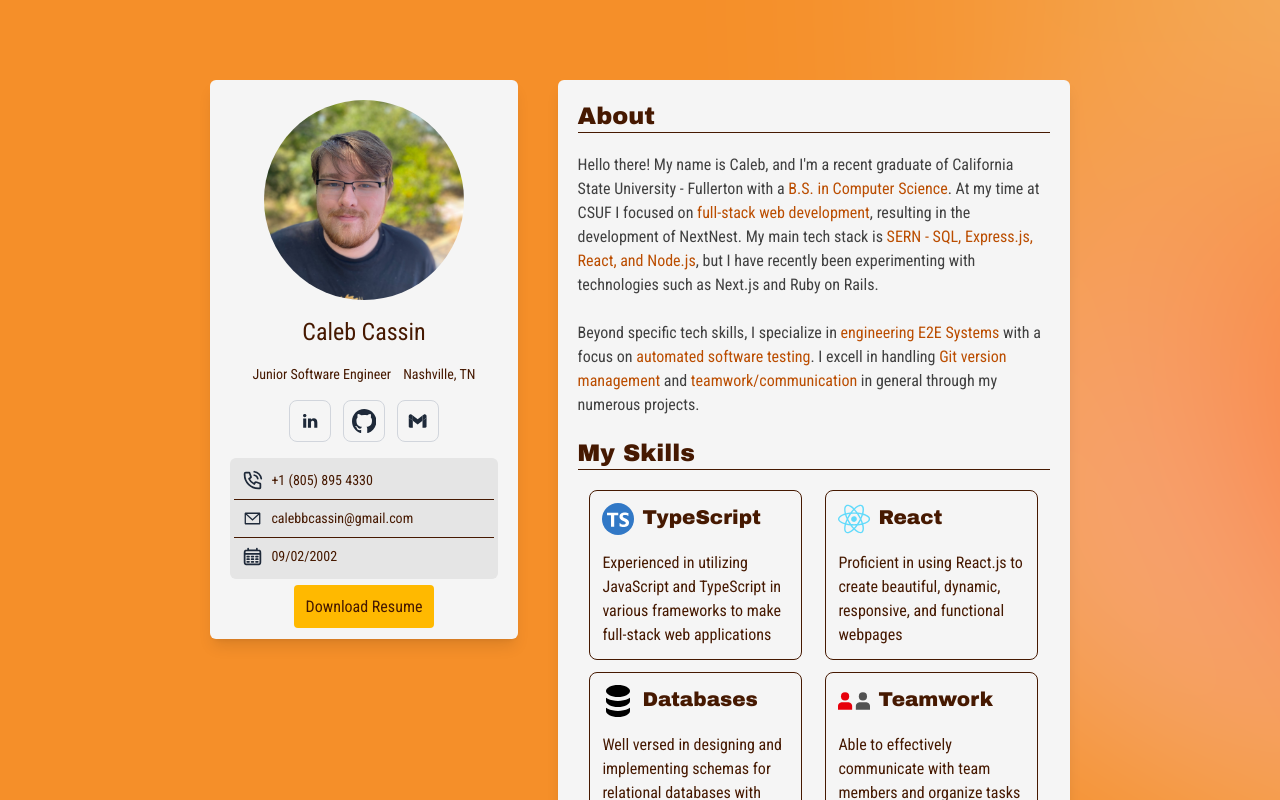
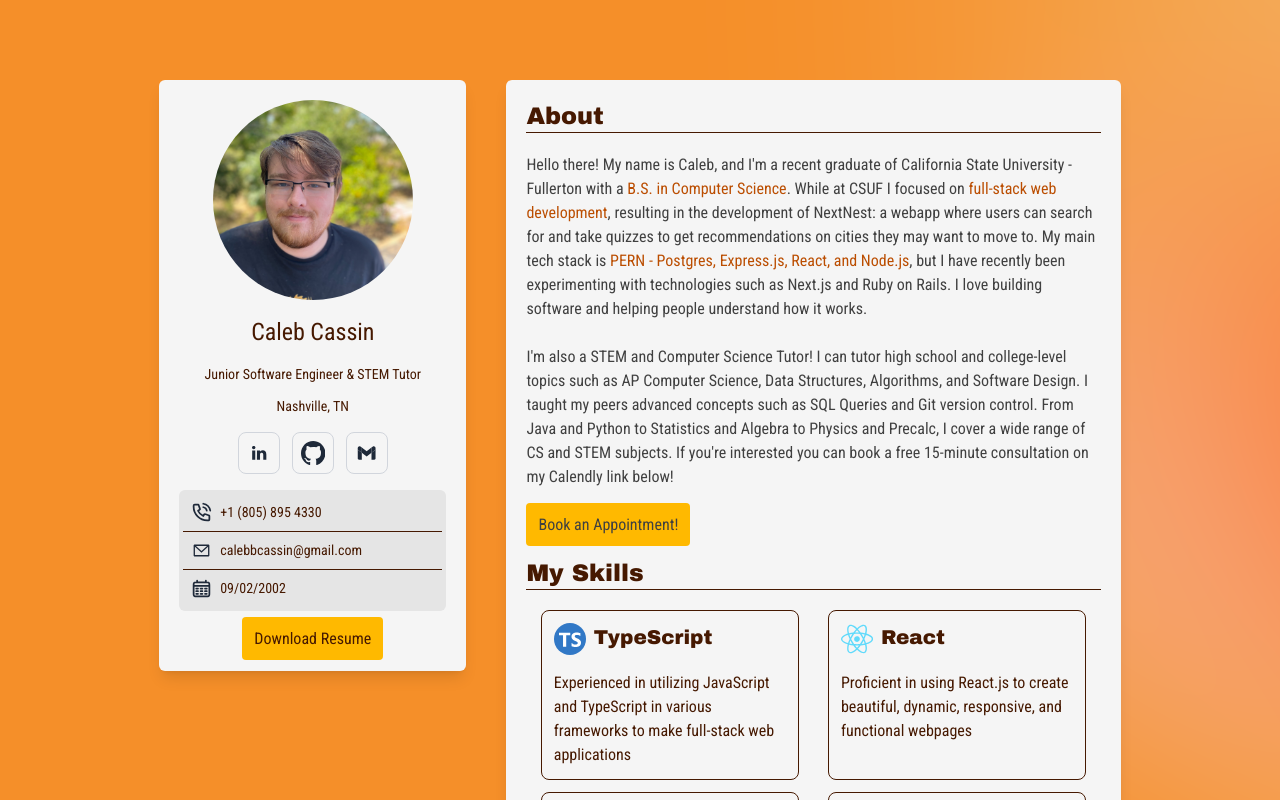
Before and after one commit to WolferTamer/updated-portfolio, a Next.js app: page / in a window 1280 px wide. Built offline with nearby package versions, Linux system fonts and the light colour scheme.

Commit message:
Added Tutoring Info

```diff
--- a/app/components/description.tsx
+++ b/app/components/description.tsx
@@ -2,6 +2,8 @@ import { Archivo_Black } from "next/font/google";
 import Skill from "./skill";
 import Project from "./project";
 import ContactMe from "./contactme";
+import { PopupButton } from "react-calendly";
+import Link from "next/link";
 
 const archivo = Archivo_Black({
   subsets: ["latin"],
@@ -11,8 +13,8 @@ const archivo = Archivo_Black({
 
 export default function Description() {
   return (
-    <div className="w-full md:w-[50%] lg: w-[60%]">
-      <div className="bg-neutral-100 dark:bg-neutral-900 text-amber-950 dark:text-amber-100 rounded rounded-md p-5 shadow-lg/10 flex flex-col ">
+    <div className="w-full md:w-[50%] lg:w-[60%]">
+      <div className="bg-neutral-100 dark:bg-neutral-900 text-amber-950 dark:text-amber-100 rounded-md p-5 shadow-lg/10 flex flex-col ">
         <div className="flex flex-col gap-5">
           <div className={"text-2xl " + archivo.className}>
             <h2>About</h2>
@@ -25,36 +27,37 @@ export default function Description() {
               <span className="text-amber-700 dark:text-amber-200">
                 B.S. in Computer Science
               </span>
-              . At my time at CSUF I focused on{" "}
+              . While at CSUF I focused on{" "}
               <span className="text-amber-700 dark:text-amber-200">
                 full-stack web development
               </span>
-              , resulting in the development of NextNest. My main tech stack is{" "}
+              , resulting in the development of NextNest: a webapp where users
+              can search for and take quizzes to get recommendations on cities
+              they may want to move to. My main tech stack is{" "}
               <span className="text-amber-700 dark:text-amber-200">
-                SERN - SQL, Express.js, React, and Node.js
+                PERN - Postgres, Express.js, React, and Node.js
               </span>
               , but I have recently been experimenting with technologies such as
-              Next.js and Ruby on Rails.
+              Next.js and Ruby on Rails. I love building software and helping
+              people understand how it works.
               <br />
               <br />
-              Beyond specific tech skills, I specialize in{" "}
-              <span className="text-amber-700 dark:text-amber-200">
-                engineering E2E Systems
-              </span>{" "}
-              with a focus on{" "}
-              <span className="text-amber-700 dark:text-amber-200">
-                automated software testing
-              </span>
-              . I excell in handling{" "}
-              <span className="text-amber-700 dark:text-amber-200">
-                Git version management
-              </span>{" "}
-              and{" "}
-              <span className="text-amber-700 dark:text-amber-200">
-                teamwork/communication
-              </span>{" "}
-              in general through my numerous projects.
+              I&apos;m also a STEM and Computer Science Tutor! I can tutor high
+              school and college-level topics such as AP Computer Science, Data
+              Structures, Algorithms, and Software Design. I taught my peers
+              advanced concepts such as SQL Queries and Git version control.
+              From Java and Python to Statistics and Algebra to Physics and
+              Precalc, I cover a wide range of CS and STEM subjects. If
+              you&apos;re interested you can book a free 15-minute consultation
+              on my Calendly link below!
             </p>
+            <br />
+            <a
+              className="p-3 bg-amber-400 dark:bg-amber-600 rounded-sm hover:bg-amber-500 transition-all duration-100"
+              href="https://calendly.com/calebbcassin/tutoring-consultation"
+            >
+              Book an Appointment!
+            </a>
           </div>
           <div className={"text-2xl " + archivo.className}>
             <h2>My Skills</h2>
--- a/app/components/profile.tsx
+++ b/app/components/profile.tsx
@@ -3,7 +3,7 @@ import Image from "next/image";
 function Profile() {
   return (
     <div className="w-full md:w-[40%] lg:w-[30%]">
-      <div className="bg-neutral-100 dark:bg-neutral-900 text-amber-950 dark:text-amber-100 rounded rounded-md p-5 flex flex-col w-full items-center shadow-lg/10 gap-4 top-0 md:sticky">
+      <div className="bg-neutral-100 dark:bg-neutral-900 text-amber-950 dark:text-amber-100 rounded-md p-5 flex flex-col w-full items-center shadow-lg/10 gap-4 top-0 md:sticky">
         <div className="w-50 md:w-30 lg:w-50 relative h-auto aspect-square">
           <Image
             src="/squareprofile.jpeg"
@@ -15,7 +15,7 @@ function Profile() {
         </div>
         <h4 className="text-2xl">Caleb Cassin</h4>
         <div className="flex flex-row text-sm flex-wrap gap-3 justify-center items-center">
-          <div>Junior Software Engineer</div>
+          <div>Junior Software Engineer & STEM Tutor</div>
           <div>Nashville, TN</div>
         </div>
         <div className="flex flex-row gap-3">
@@ -66,7 +66,7 @@ function Profile() {
               height="1.5em"
               viewBox="0 0 72 72"
               fill="none"
-              className="[&>*]:fill-gray-800 [&>*]:dark:fill-neutral-100"
+              className="*:fill-gray-800 *:dark:fill-neutral-100"
             >
               <path d="M11.9362 56.1235H20.4189V35.5227L8.30078 26.434V52.4881C8.30078 54.4997 9.93067 56.1235 11.9362 56.1235Z"></path>
               <path d="M49.5025 56.1235H57.9853C59.9969 56.1235 61.6207 54.4936 61.6207 52.4881V26.434L49.5025 35.5227"></path>
--- a/package.json
+++ b/package.json
@@ -12,6 +12,7 @@
     "@formspree/react": "^3.0.0",
     "next": "16.1.2",
     "react": "19.2.3",
+    "react-calendly": "^4.4.0",
     "react-dom": "19.2.3"
   },
   "devDependencies": {
```
Also changed, not shown: 1 other file (tests, documents, lock files or other folders).
